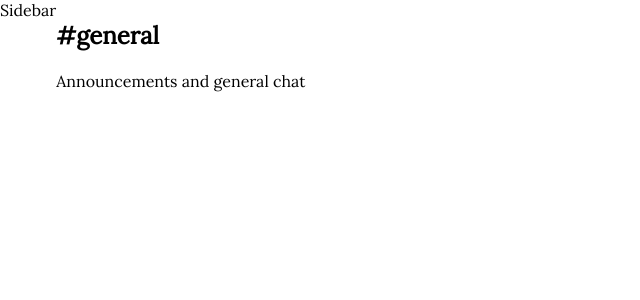
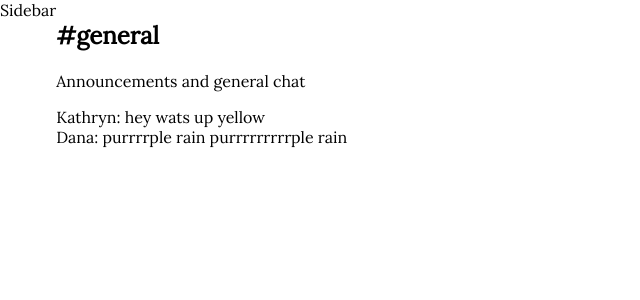
Before and after one commit to k-staple/slack-flattery, a React (Create React App) app: page / in a window 1280 px wide. Shown: the top 300 px of the page, without its empty margins (0-640 px from the left). Built offline with nearby package versions, Linux system fonts and the light colour scheme.

Commit message:
add MessageList and Message that contains a prop

```diff
--- a/src/Chat.js
+++ b/src/Chat.js
@@ -1,12 +1,14 @@
 import React, {Component} from 'react'
 
 import ChatHeader from './ChatHeader'
+import MessageList from './MessageList'
 
 class Chat extends Component {
   render(){
     return (
       <div className="Chat">
         <ChatHeader />
+        <MessageList />
       </div>
     );
   }
--- /dev/null
+++ b/src/Message.js
@@ -0,0 +1,11 @@
+import React from 'react'
+
+const Message = (props) => {
+    return (
+        <div className="Message">
+          {props.message.user.displayName}: {props.message.body}
+        </div>
+    )
+}
+
+export default Message
--- /dev/null
+++ b/src/MessageList.js
@@ -0,0 +1,37 @@
+import React from 'react'
+
+import Message from './Message'
+
+const MessageList = () => {
+    const messages = [
+        {
+            id: 1,
+            user: {
+                uid: 'lskajf;sei',
+                displayName: 'Kathryn',
+                email: 'kathryn.stapleton777@gmail.com'
+            },
+            body: 'hey wats up yellow',
+        },
+
+        {   id: 2,
+            user: {
+                uid: 'ioe;a3t',
+                displayName: 'Dana',
+                email: 'idk@gmail.com'
+            },
+            body: 'purrrrple rain purrrrrrrrrple rain',}
+
+    ]
+
+    return (
+    <div className="MessageList">
+        {messages.map(msg => (
+          <Message message={msg} key={msg.id}/>
+        ))}
+    </div>
+    )
+
+}
+
+export default MessageList
```
